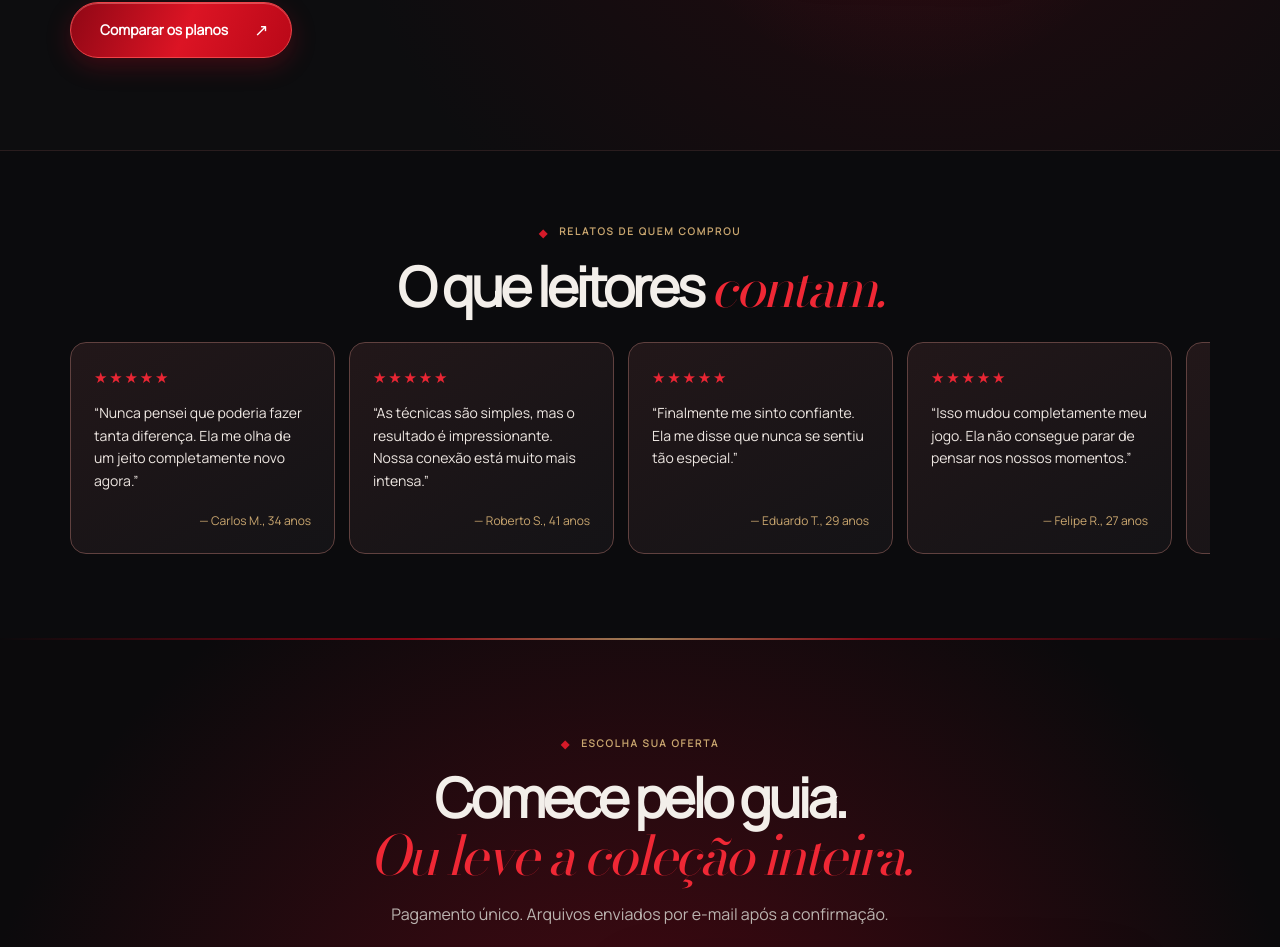
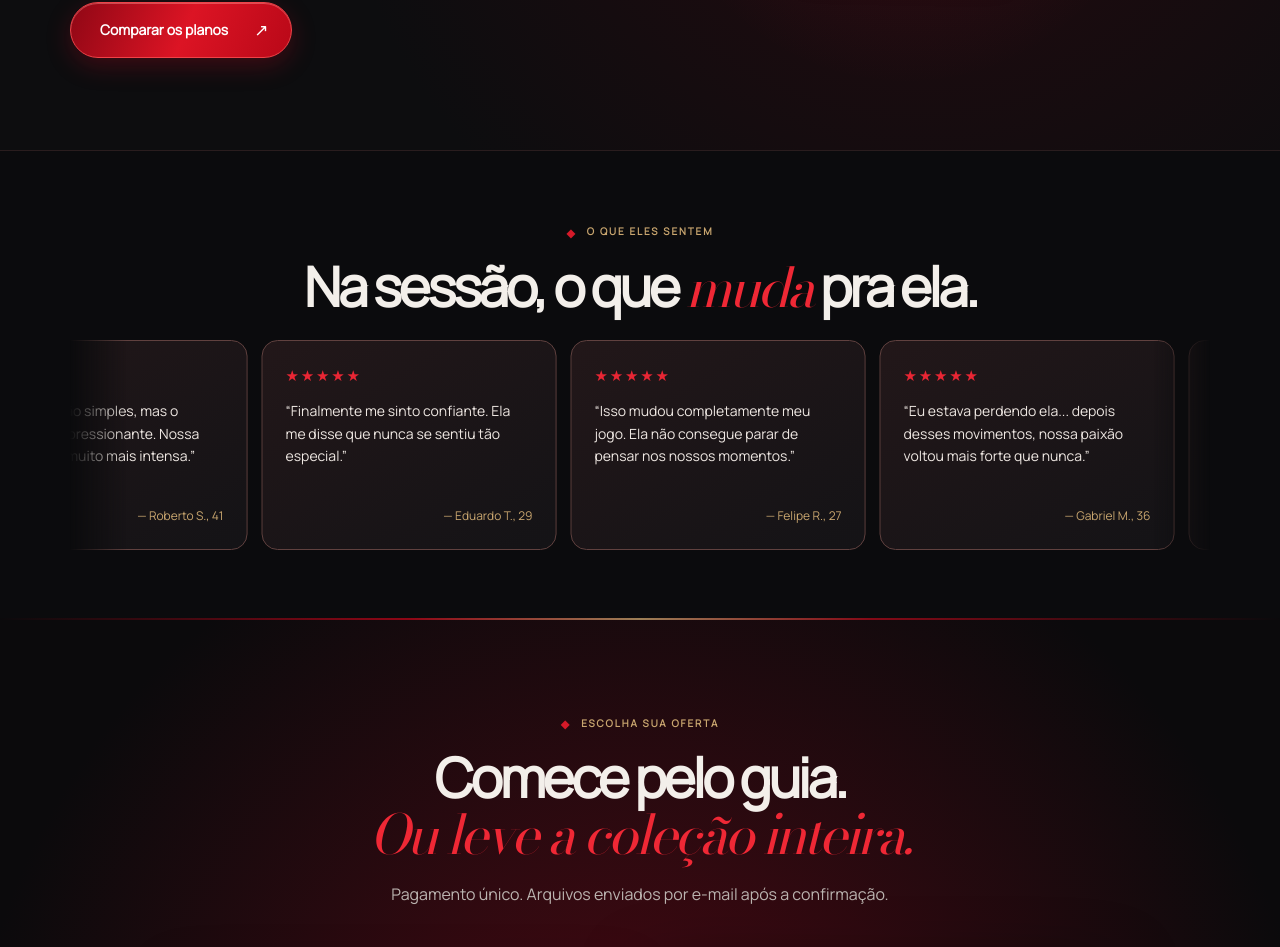
Before and after one commit to sixeletronicbotblazer-cyber/codigo-do-toque, a Next.js app: page / in a window 1280 px wide. Shown: the part 3628-4575 px from the top of the page. Built offline with nearby package versions, Linux system fonts and the light colour scheme; no server answers.

Commit message:
feat: continuous marquee carousel for testimonials at 1.5x speed + new copy

```diff
--- a/src/app/optimization.css
+++ b/src/app/optimization.css
@@ -35,13 +35,15 @@ body { overflow-x: hidden; }
 .bonus-list span { border-color: #5e4840; color: var(--gold); }
 .bonus-list strong { color: #f1e8df; }
 .bonuses .stack-glow { background: radial-gradient(circle, #8e102638, transparent 72%); }
-.testimonials { background: #0b0b0d; border-top: 1px solid #2a1d1e; }
+.testimonials { background: #0b0b0d; border-top: 1px solid #2a1d1e; overflow: hidden; }
 .testimonials .heading { margin-bottom: 24px; }
-.testimonial-rail { display: grid; grid-auto-flow: column; grid-auto-columns: minmax(265px, 32%); gap: 14px; overflow-x: auto; scroll-snap-type: x mandatory; padding: 2px 2px 16px; scrollbar-color: #8c4c48 transparent; }
-.testimonial-rail blockquote { margin: 0; scroll-snap-align: start; min-height: 210px; padding: 23px; border: 1px solid #60413f; border-radius: 16px; background: linear-gradient(150deg, #221719, #141316); display: flex; flex-direction: column; }
-.testimonial-rail blockquote span { color: #e92634; letter-spacing: .12em; font-size: 15px; }
-.testimonial-rail blockquote p { font-size: 14px; line-height: 1.6; margin: 13px 0 20px; color: #eee7e2; }
-.testimonial-rail cite { font-style: normal; color: var(--gold); font-size: 12px; margin-top: auto; text-align: right; }
+.marquee-track { overflow: hidden; width: 100%; mask-image: linear-gradient(90deg, transparent, black 5%, black 95%, transparent); -webkit-mask-image: linear-gradient(90deg, transparent, black 5%, black 95%, transparent); }
+.marquee-inner { display: flex; gap: 14px; width: max-content; animation: marquee-scroll 60s linear infinite; animation-duration: calc(60s / 1.5); }
+.marquee-inner blockquote { margin: 0; flex-shrink: 0; width: 295px; min-height: 210px; padding: 23px; border: 1px solid #60413f; border-radius: 16px; background: linear-gradient(150deg, #221719, #141316); display: flex; flex-direction: column; }
+.marquee-inner blockquote span { color: #e92634; letter-spacing: .12em; font-size: 15px; }
+.marquee-inner blockquote p { font-size: 14px; line-height: 1.6; margin: 13px 0 20px; color: #eee7e2; }
+.marquee-inner cite { font-style: normal; color: var(--gold); font-size: 12px; margin-top: auto; text-align: right; }
+@keyframes marquee-scroll { 0% { transform: translateX(0); } 100% { transform: translateX(-50%); } }
 .offer { scroll-margin-top: 10px; }
 .offer-assurance { display: grid; grid-template-columns: auto 1fr auto 1fr; align-items: center; gap: 12px; max-width: 940px; margin: 25px auto 0; padding: 17px 20px; background: #19191b; border: 1px solid #51493f; border-radius: 14px; }
 .offer-assurance strong { color: #cbb17d; font-size: 12px; white-space: nowrap; }
@@ -72,7 +74,7 @@ body { overflow-x: hidden; }
 .pill-button:focus-visible, button:focus-visible, a:focus-visible, summary:focus-visible { outline: 2px solid #e8c88f; outline-offset: 3px; }
 @media (max-width: 900px) {
   .offer-assurance { grid-template-columns: auto 1fr; }
-  .testimonial-rail { grid-auto-columns: minmax(265px, 47%); }
+  .marquee-inner blockquote { width: 280px; }
 }
 @media (max-width: 700px) {
   .launch-bar .wrap { min-height: 42px; gap: 9px; }
@@ -97,8 +99,7 @@ body { overflow-x: hidden; }
   .about-stats { margin-bottom: 18px; }
   .about-photo { height: min(105vw, 430px); }
   .bonus-stack { height: 280px; margin-top: 8px; }
-  .testimonial-rail { grid-auto-columns: minmax(250px, 84%); }
-  .testimonial-rail blockquote { min-height: 185px; padding: 20px; }
+  .marquee-inner blockquote { width: 265px; min-height: 185px; padding: 20px; }
   .offer-assurance { grid-template-columns: 1fr; gap: 5px; }
   .offer-assurance strong:not(:first-child) { margin-top: 8px; }
   .faq-list summary { min-height: 62px; }
--- a/src/app/page.tsx
+++ b/src/app/page.tsx
@@ -11,11 +11,14 @@ const chapters = [
 ];
 // Relatos preservados da versão fornecida pelo proprietário da oferta.
 const testimonials = [
-  ['Nunca pensei que poderia fazer tanta diferença. Ela me olha de um jeito completamente novo agora.', 'Carlos M., 34 anos'],
-  ['As técnicas são simples, mas o resultado é impressionante. Nossa conexão está muito mais intensa.', 'Roberto S., 41 anos'],
-  ['Finalmente me sinto confiante. Ela me disse que nunca se sentiu tão especial.', 'Eduardo T., 29 anos'],
-  ['Isso mudou completamente meu jogo. Ela não consegue parar de pensar nos nossos momentos.', 'Felipe R., 27 anos'],
-  ['Eu estava perdendo ela... depois desses movimentos, nossa paixão voltou mais forte que nunca.', 'Gabriel M., 36 anos'],
+  ['Nunca pensei que poderia fazer tanta diferença. Ela me olha de um jeito completamente novo agora.', 'Carlos M., 34'],
+  ['As técnicas são simples, mas o resultado é impressionante. Nossa conexão está muito mais intensa.', 'Roberto S., 41'],
+  ['Finalmente me sinto confiante. Ela me disse que nunca se sentiu tão especial.', 'Eduardo T., 29'],
+  ['Isso mudou completamente meu jogo. Ela não consegue parar de pensar nos nossos momentos.', 'Felipe R., 27'],
+  ['Eu estava perdendo ela... depois desses movimentos, nossa paixão voltou mais forte que nunca.', 'Gabriel M., 36'],
+  ['O que eu aprendi sobre ritmo mudou tudo. Ela mesma perguntou o que eu fiz diferente.', 'André L., 33'],
+  ['Antes eu achava que toque era só instinto. Agora sei que método faz toda a diferença.', 'Marcos P., 38'],
+  ['Ela disse que nunca se sentiu tão presente durante o momento. Isso não tem preço.', 'Diego R., 30'],
 ];
 const faqs = [
   ['O que recebo no plano Essencial?', 'O guia Código do Toque, com 23 movimentos, em PDF. Os três materiais complementares estão no Pacote Completo.'],
@@ -47,7 +50,7 @@ export default function Home() {
     <section id="conteudo" className="content-section dark pad"><div className="wrap"><div className="content-head"><div><Kicker>POR DENTRO DO MATERIAL</Kicker><h2>O que você vai <em>encontrar</em><br />no Código do Toque?</h2></div><div className="rail-buttons"><button type="button" aria-label="Ver capítulos anteriores" onClick={() => rail.current?.scrollBy({ left: -310, behavior: 'smooth' })}>←</button><button type="button" aria-label="Ver próximos capítulos" onClick={() => rail.current?.scrollBy({ left: 310, behavior: 'smooth' })}>→</button></div></div><div className="chapter-rail" ref={rail}>{chapters.map(([num,word,title,body],index) => <article className={`chapter chapter-${index}`} key={num}><div className="chapter-art"><span>{num}</span><strong>{word}</strong></div><div className="chapter-body"><small>ETAPA {num}</small><h3>{title}</h3><p>{body}</p></div></article>)}</div><p className="content-note">Do preparo à conexão: consulte a etapa que faz sentido para vocês e adapte cada ideia à conversa e aos limites de ambos.</p></div></section>
     <section className="about light pad"><div className="wrap about-layout"><div className="about-copy"><Kicker>QUEM CRIOU ESSE MÉTODO</Kicker><span className="about-eyebrow">Sua guia</span><h2><em>Luna Amaral.</em></h2><p className="about-credential">Terapeuta Tântrica · 6 anos de prática clínica</p><div className="about-stats" aria-label="Experiência de Luna Amaral"><div><strong>6+</strong><span>anos de prática</span></div><div><strong>500+</strong><span>casais atendidos</span></div><div><strong>23</strong><span>movimentos</span></div></div><p>Nos meus anos de atendimento, o que mais ouvi de mulheres foi: <em>“Ele é bom, mas falta algo que não sei explicar.”</em></p><p>E de homens: <em>“Eu quero ser melhor pra ela. Só não sei o que fazer diferente.”</em></p><p>Esse método nasceu dessa escuta. São 23 movimentos testados com casais reais — prática clínica organizada em um guia que você pode começar a aplicar hoje.</p><Button>Escolher meu guia</Button></div><div className="about-photo"><img src={`${A}v5-expert.webp`} alt="Retrato de Luna Amaral em estúdio de tons escuros" /><div><span>CÓDIGO DO TOQUE</span><strong>Luna Amaral</strong></div></div></div></section>
     <section className="bonuses dark pad"><div className="wrap bonus-layout"><div className="bonus-copy"><Kicker>NO PACOTE COMPLETO</Kicker><h2>Além do guia, três materiais para <em>aprofundar a experiência.</em></h2><p>O pacote reúne o Código do Toque e três PDFs complementares. Você também pode começar somente pelo guia.</p><div className="bonus-list"><span>01 <strong>Palavras que Aproximam</strong></span><span>02 <strong>Conexão em Duas Vias</strong></span><span>03 <strong>Tantra sem Complicação</strong></span></div><Button>Comparar os planos</Button></div><div className="bonus-stack" aria-label="Capas dos três materiais complementares"><div className="stack-glow" /><Cover src="v3-bonus-palavras.webp" alt="Capa Palavras que Aproximam" className="stack-one" /><Cover src="v3-bonus-conexao.webp" alt="Capa Conexão em Duas Vias" className="stack-two" /><Cover src="v3-bonus-tantra.webp" alt="Capa Tantra sem Complicação" className="stack-three" /></div></div></section>
-    <section className="testimonials dark pad-small"><div className="wrap"><div className="heading centered"><Kicker>RELATOS DE QUEM COMPROU</Kicker><h2>O que leitores <em>contam.</em></h2></div><div className="testimonial-rail">{testimonials.map(([quote, person]) => <blockquote key={person}><span aria-label="5 estrelas">★★★★★</span><p>“{quote}”</p><cite>— {person}</cite></blockquote>)}</div></div></section>
+    <section className="testimonials dark pad-small"><div className="wrap"><div className="heading centered"><Kicker>O QUE ELES SENTEM</Kicker><h2>Na sessão, o que <em>muda</em> pra ela.</h2></div><div className="marquee-track"><div className="marquee-inner">{testimonials.map(([quote, person], i) => <blockquote key={`a-${i}`}><span aria-label="5 estrelas">★★★★★</span><p>“{quote}”</p><cite>— {person}</cite></blockquote>)}{testimonials.map(([quote, person], i) => <blockquote key={`b-${i}`}><span aria-label="5 estrelas">★★★★★</span><p>“{quote}”</p><cite>— {person}</cite></blockquote>)}</div></div></div></section>
     <section id="oferta" className="offer dark pad"><div className="wrap"><div className="heading centered"><Kicker>ESCOLHA SUA OFERTA</Kicker><h2>Comece pelo guia.<br /><em>Ou leve a coleção inteira.</em></h2><p>Pagamento único. Arquivos enviados por e-mail após a confirmação.</p></div><div className="offers-grid">
       <article className="plan-card plan-basic"><span className="plan-kicker">01 / O ESSENCIAL</span><div className="plan-art"><Cover /></div><h3>Só o guia</h3><p>Os 23 movimentos em uma sequência para consultar no seu ritmo.</p><ul className="ticks"><li>Guia Código do Toque em PDF</li><li>Preparo, movimentos e leitura do ritmo</li><li>Leitura no celular, tablet ou computador</li></ul><div className="plan-price"><small>Pagamento único</small><strong><span>R$</span> 14,90</strong></div><button type="button" className="pill-button plan-button" onClick={() => setUpgradeOpen(true)}>Quero o guia <b>↗</b></button></article>
       <article className="plan-card plan-full"><span className="plan-ribbon">MAIS CONTEÚDO</span><span className="plan-kicker">02 / EXPERIÊNCIA COMPLETA</span><div className="plan-art plan-art-full"><img src={`${A}v3-main-cover.webp`} alt="Capa Código do Toque" /><img src={`${A}v3-bonus-palavras.webp`} alt="Capa Palavras que Aproximam" /><img src={`${A}v3-bonus-conexao.webp`} alt="Capa Conexão em Duas Vias" /><img src={`${A}v3-bonus-tantra.webp`} alt="Capa Tantra sem Complicação" /></div><h3>Pacote Completo</h3><p>O guia principal e três materiais complementares em uma só compra.</p><ul className="ticks"><li>Guia com 23 movimentos</li><li>Palavras que Aproximam</li><li>Conexão em Duas Vias</li><li>Tantra sem Complicação</li></ul><div className="plan-price"><small>Pagamento único</small><strong><span>R$</span> 24,90</strong></div><CheckoutLink url={fullUrl} className="plan-button">Quero o pacote completo</CheckoutLink><small className="plan-note">Quatro PDFs enviados para o e-mail da compra.</small></article>
--- a/src/app/theme-v3.css
+++ b/src/app/theme-v3.css
@@ -270,4 +270,4 @@ em { font-family: var(--serif); color: #ef2835; }
   .upgrade-visual { min-height: 170px; }
   .upgrade-copy h2 { font-size: 29px; }
 }
-@media (prefers-reduced-motion: reduce) { .purchase-toast, [data-reveal].visible { animation: none; } }
+@media (prefers-reduced-motion: reduce) { .purchase-toast, [data-reveal].visible, .marquee-inner { animation: none; } }
```
